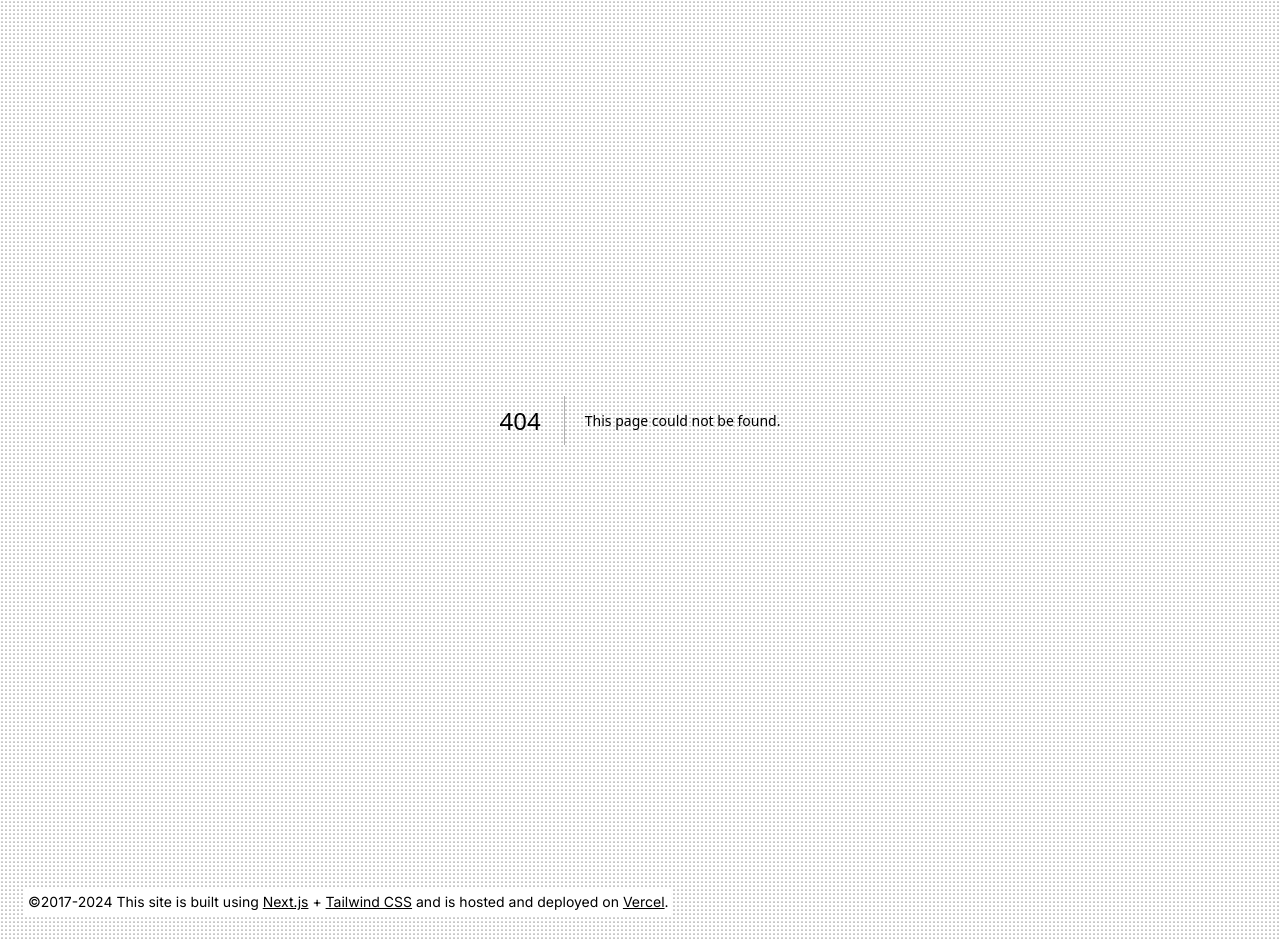
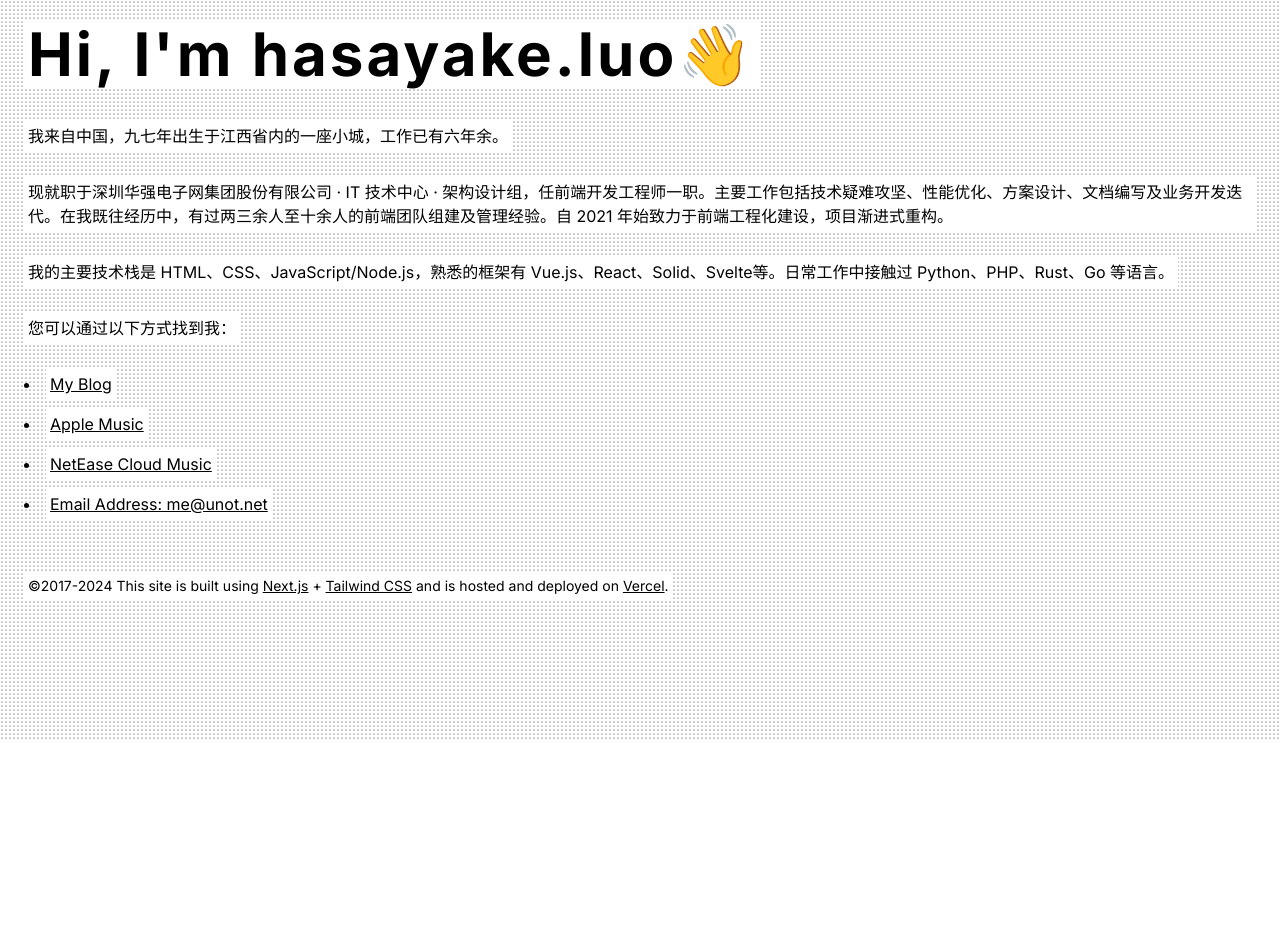
Before and after one commit to hasayake97/my-next-site, a Next.js app: page /about in a window 1280 px wide. Before the commit this address had no page. Shown: the part 60-1000 px from the top of the page. After the commit the page ends 800 px from the top, so only its background shows below. Built offline with nearby package versions, Linux system fonts and the light colour scheme.

Commit message:
refactor: mdx support

```diff
--- a/next.config.mjs
+++ b/next.config.mjs
@@ -1,4 +1,17 @@
+import createMDX from "@next/mdx";
+
+const withMDX = createMDX();
+
 /** @type {import('next').NextConfig} */
-const nextConfig = {};
+const nextConfig = {
+  images: {
+    remotePatterns: [
+      { protocol: "http", hostname: "**" },
+      { protocol: "https", hostname: "**" }
+    ],
+  },
+  pageExtensions: ["js", "jsx", "mdx", "ts", "tsx"]
+};
 
-export default nextConfig;
+
+export default withMDX(nextConfig);
--- /dev/null
+++ b/src/app/about/page.mdx
@@ -0,0 +1,14 @@
+# Hi, I'm hasayake.luo👋
+
+我来自中国，九七年出生于江西省内的一座小城，工作已有六年余。
+
+现就职于深圳华强电子网集团股份有限公司 · IT 技术中心 · 架构设计组，任前端开发工程师一职。主要工作包括技术疑难攻坚、性能优化、方案设计、文档编写及业务开发迭代。在我既往经历中，有过两三余人至十余人的前端团队组建及管理经验。自 2021 年始致力于前端工程化建设，项目渐进式重构。
+
+我的主要技术栈是 HTML、CSS、JavaScript/Node.js，熟悉的框架有 Vue.js、React、Solid、Svelte等。日常工作中接触过 Python、PHP、Rust、Go 等语言。
+
+您可以通过以下方式找到我：
+
+* [My Blog](https://blog.unot.net)
+* [Apple Music](https://music.apple.com/cn/playlist/%E6%88%91%E7%9A%84%E6%94%B6%E8%97%8F/pl.u-WabZvdVHe4VbalX)
+* [NetEase Cloud Music](https://music.163.com/#/user/home?id=5840872)
+* [Email Address: me@unot.net](mailto:me@unot.net)
--- a/src/app/globals.css
+++ b/src/app/globals.css
@@ -25,7 +25,15 @@ body {
 }
 
 a {
-  text-decoration: underline;
+  @apply underline;
+}
+
+li {
+  @apply mb-2 list-disc list-inside;
+}
+
+li > ul {
+  @apply ml-6 mt-4;
 }
 
 @layer utilities {
--- a/src/app/layout.tsx
+++ b/src/app/layout.tsx
@@ -3,7 +3,7 @@ import { Inter } from "next/font/google";
 import pageConfig from "@/../page.config.json";
 
 import Header from "@/components/header";
-import Footer from "@/components/footer";
+import Footer from "@/components/footer/index";
 import { PageProvider } from "@/context/pageContext";
 
 import "./globals.css";
--- a/src/app/page.tsx
+++ b/src/app/page.tsx
@@ -10,8 +10,8 @@ export default function Page() {
 
   return (
     <article>
-      <h1 className="sm:text-5xl md:text-6xl font-bold tracking-wider text-3xl inline-block">
-        <Text>{greeting}</Text>
+      <h1 className="sm:text-5xl md:text-6xl font-bold tracking-wider text-3xl">
+        <Text inlineBlock>{greeting}</Text>
       </h1>
 
       <section className="text-wrap max-w-4xl">
--- /dev/null
+++ b/src/components/footer/footer.mdx
@@ -0,0 +1 @@
+&copy;2017-2024 This site is built using <a href='https://nextjs.org/' target='_blank'>Next.js</a> + <a href='https://tailwindcss.com/' target='_blank'>Tailwind CSS</a> and is hosted and deployed on <a href='https://vercel.com/' target='_blank'>Vercel</a>.
--- a/src/components/footer/index.tsx
+++ b/src/components/footer/index.tsx
@@ -1,25 +1,22 @@
 "use client";
 
-import { usePage } from "@/context/pageContext";
-
-import Text from "@/components/text";
+import FooterText from "./footer.mdx";
 
 const Footer = () => {
-  const { footers } = usePage();
-
   return (
     <footer className="px-6 pt-24 pb-4 relative">
-      <ul className="sm:text-sm sm:absolute sm:bottom-6 text-xs">
-        {
-          footers.map(footer => (
-            <li key={footer}>
-              <Text inlineBlock>
-                <span dangerouslySetInnerHTML={{ __html: footer }} />
-              </Text>
-            </li>
-          ))
-        }
-      </ul>
+      <p className="sm:text-sm sm:absolute sm:bottom-6 text-xs">
+        <FooterText />
+        {/*{*/}
+        {/*  footers.map(footer => (*/}
+        {/*    <li key={footer}>*/}
+        {/*      <Text inlineBlock>*/}
+        {/*        <span dangerouslySetInnerHTML={{ __html: footer }} />*/}
+        {/*      </Text>*/}
+        {/*    </li>*/}
+        {/*  ))*/}
+        {/*}*/}
+      </p>
     </footer>
   );
 };
--- a/src/components/text.tsx
+++ b/src/components/text.tsx
@@ -1,8 +1,8 @@
 import { TextPropsType } from "@/types";
 
-const Text = ({ children, inlineBlock }: TextPropsType) => {
+const Text = ({ children, className = '', inlineBlock }: TextPropsType) => {
   return (
-    <p className={`p-1 bg-white ${inlineBlock ? 'inline-block' : ''}`}>
+    <p className={`p-1 bg-white ${className} ${inlineBlock ? 'inline-block' : ''}`}>
       {children}
     </p>
   );
--- /dev/null
+++ b/src/mdx-components.tsx
@@ -0,0 +1,67 @@
+import type { MDXComponents } from "mdx/types";
+
+import Link from "next/link";
+import Image from "next/image";
+import Text from "@/components/text";
+
+export const useMDXComponents = (components: MDXComponents): MDXComponents => {
+  return {
+    h1: ({ children }) => (
+      <h1 className="sm:text-5xl md:text-6xl font-bold tracking-wider text-3xl mb-8">
+        <Text inlineBlock>{children}</Text>
+      </h1>
+    ),
+
+    h2: ({ children }) => (
+      <h2 className="sm:text-4xl md:text-5xl font-bold tracking-wider text-2xl mb-7">
+        <Text inlineBlock>{children}</Text>
+      </h2>
+    ),
+
+    h3: ({ children }) => (
+      <h3 className="sm:text-3xl md:text-4xl font-bold tracking-wider text-base mb-6">
+        <Text inlineBlock>{children}</Text>
+      </h3>
+    ),
+
+    h4: ({ children }) => (
+      <h4 className="sm:text-2xl md:text-3xl font-bold tracking-wider text-sm mb-6">
+        <Text inlineBlock>{children}</Text>
+      </h4>
+    ),
+
+    h5: ({ children }) => (
+      <h5 className="sm:text-1xl md:text-2xl font-bold tracking-wider text-xs mb-6">
+        <Text inlineBlock>{children}</Text>
+      </h5>
+    ),
+    hr: () => (<hr className="bg-black h-1 mb-6" />),
+
+    p: ({ children }) => (<Text inlineBlock className="mb-6">{children}</Text>),
+
+    a: ({ children, ...args }) => (<Link {...args} target="_blank">{children}</Link>),
+
+    img: (props) => (<Image {...props} width={400} height={400} className="mx-auto object-fill" />),
+
+    li: ({ children }) => {
+      if (Array.isArray(children)) {
+        const [titleNode, ...otherNode] = children
+
+        return (
+          <li>
+            <Text inlineBlock>{titleNode}</Text>
+            {...otherNode}
+          </li>
+        )
+      }
+
+      return (
+        <li>
+          <Text inlineBlock>{children}</Text>
+        </li>
+      )
+    },
+
+    ...components
+  }
+};
--- a/src/types.ts
+++ b/src/types.ts
@@ -10,5 +10,6 @@ export type PageConfigType = {
 
 export type TextPropsType = Readonly<{
   inlineBlock?: boolean
+  className?: string
   children: React.ReactNode
 }>
--- a/tailwind.config.ts
+++ b/tailwind.config.ts
@@ -5,6 +5,7 @@ const config: Config = {
     "./src/pages/**/*.{js,ts,jsx,tsx,mdx}",
     "./src/components/**/*.{js,ts,jsx,tsx,mdx}",
     "./src/app/**/*.{js,ts,jsx,tsx,mdx}",
+    "./src/mdx-components.tsx",
   ],
   theme: {
     extend: {
```
Also changed, not shown: package.json (+9 -5 lines), 1 other file (tests, documents, lock files or other folders).
